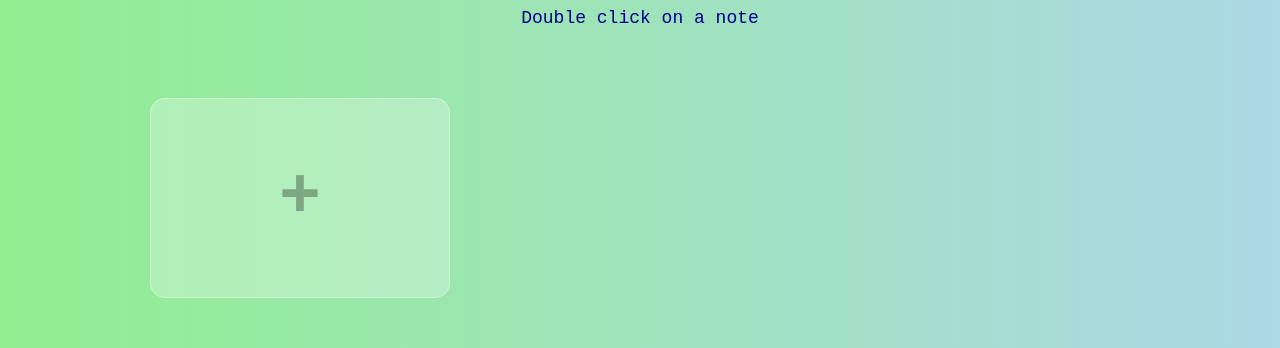
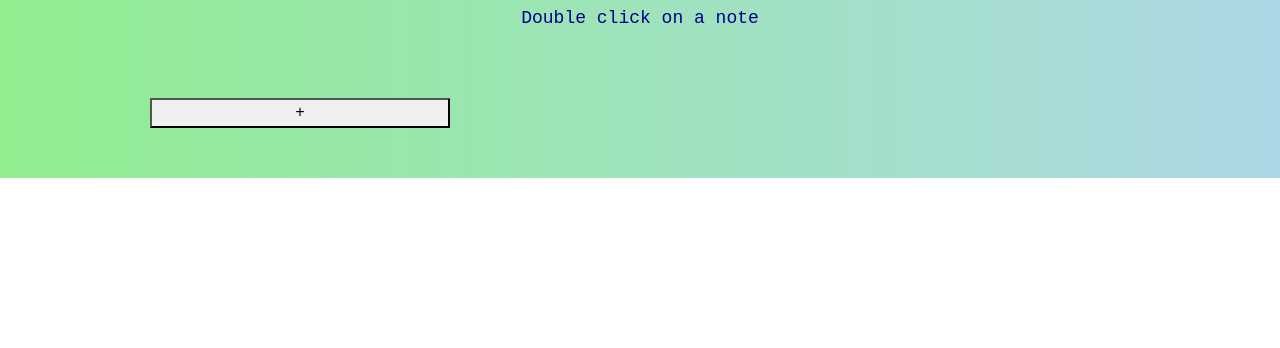
Before and after one commit to Mithunkj/smallproject-website, a plain HTML site: page index.html in a window 1280 px wide. Shown: the part 1137-1485 px from the top of the page. After the commit the page ends 1315 px from the top, so only its background shows below. Drawn offline with nearby package versions, Linux system fonts and the light colour scheme.

Commit message:
Update index.html

```diff
--- a/index.html
+++ b/index.html
@@ -52,7 +52,7 @@
         <h1 class="heading">Note App</h1>
         <p class="info-text">Double click on a note</p>
        <div class="app" id="app">
-            <button class="btn" id="btn">+</button>
+            <button class="btnNote" id="btnNote">+</button>
         </div>
     </div>
     <script src="https://cdn.jsdelivr.net/npm/bootstrap@5.3.0-alpha1/dist/js/bootstrap.bundle.min.js" integrity="sha384-w76AqPfDkMBDXo30jS1Sgez6pr3x5MlQ1ZAGC+nuZB+EYdgRZgiwxhTBTkF7CXvN" crossorigin="anonymous"></script>
```
